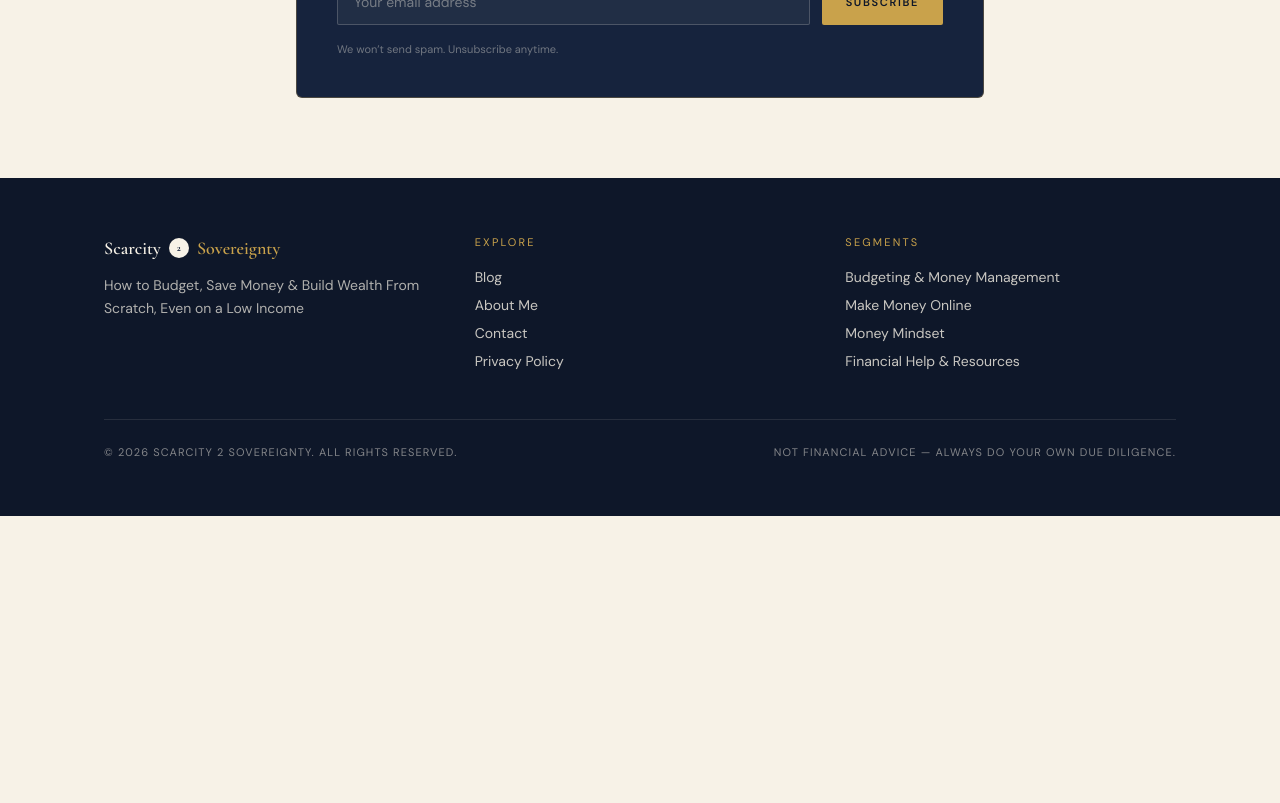
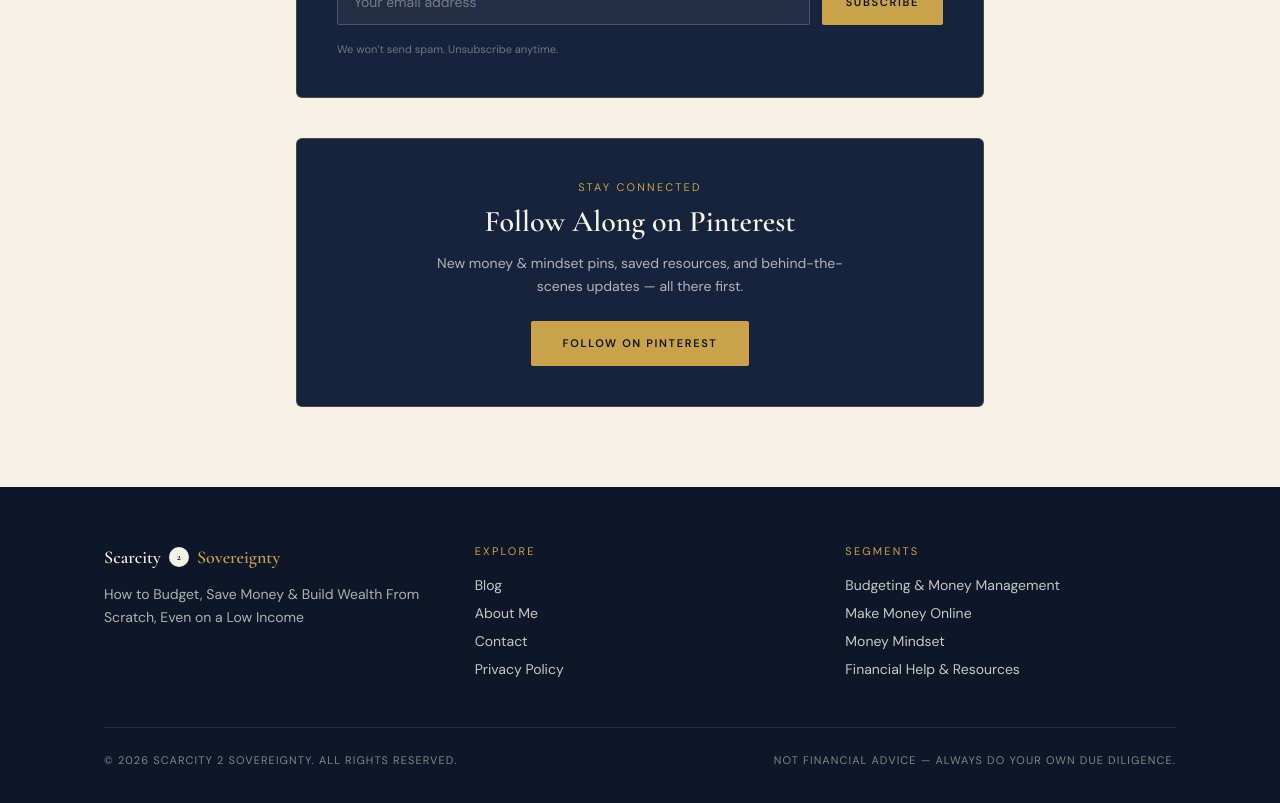
Before and after one commit to Ak-Lexzy1/Scarcity-to-Sovereignty-, a Next.js app: page /about in a window 1280 px wide. Shown: the part 3480-4283 px from the top of the page. Before the commit the page ends 3996 px from the top, so only its background shows below. Built offline with nearby package versions, Linux system fonts and the light colour scheme.

Commit message:
Integrate PinterestFollow component into About page
Added PinterestFollow component to About page.

```diff
--- a/src/app/about/page.tsx
+++ b/src/app/about/page.tsx
@@ -1,6 +1,6 @@
 import type { Metadata } from "next";
 import NewsletterForm from "@/components/NewsletterForm";
-
+import PinterestFollow from "@/components/PinterestFollow";
 export const metadata: Metadata = {
   title: "About Me",
   description: "The story behind Scarcity 2 Sovereignty — and why this blog exists.",
@@ -162,6 +162,9 @@ export default function AboutPage() {
       <div className="mt-14">
         <NewsletterForm />
       </div>
+            <div className="mt-10">
+        <PinterestFollow />
+      </div>
     </div>
   );
           }
```
